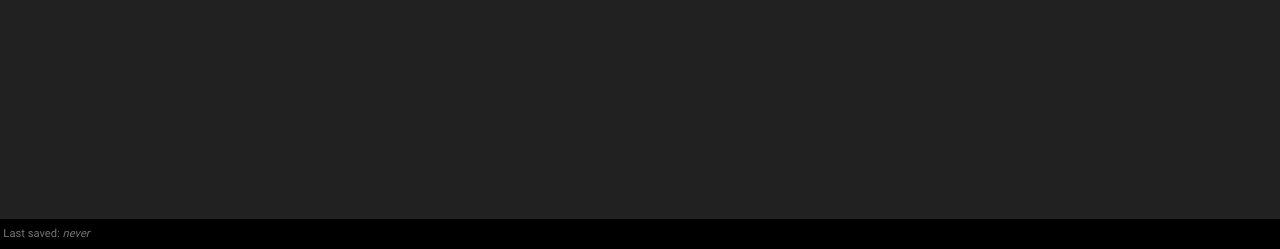
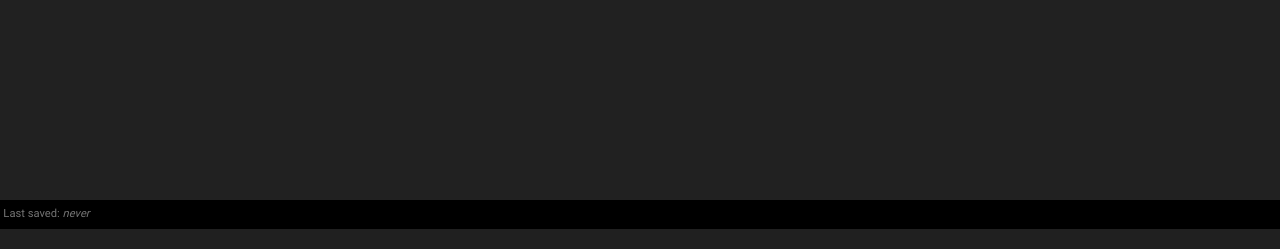
Before and after one commit to BaasS96/wieisdemoltest, a PHP site: page /testeditor.php in a window 1280 px wide. Shown: the part 571-820 px from the top of the page. Run offline with PHP 8.4, Linux system fonts and the light colour scheme.

Commit message:
changes.

```diff
--- a/style/testeditor.css
+++ b/style/testeditor.css
@@ -24,7 +24,7 @@ html {
 #editorholder {
     display: flex;
     flex-direction: column;
-    height: 100%;
+    height: calc(100% - 15em);
 }
 #mainmenuholder {
     flex: 0;
@@ -47,6 +47,9 @@ html {
     font-size: 0.7em;
     line-height: 2em;
     transition: color 0.3s ease;
+    position: fixed;
+    display: block;
+    bottom: 0;
 }
 #editorfooter:hover {
     color: #FFFFFF;
--- a/testeditor.php
+++ b/testeditor.php
@@ -21,10 +21,10 @@
                 <div class="holder">
                     <input type="text" id="test_name" placeholder="Test name">
                 </div>
-                <div id="questionholder">
-                </div>
                 <div id="editorfooter">
                     <span class="lastsaved">Last saved: </span><span id="lastsaved">never</span>
+                </div>
+                <div id="questionholder">
                 </div>
             </section>
         </form>
```
